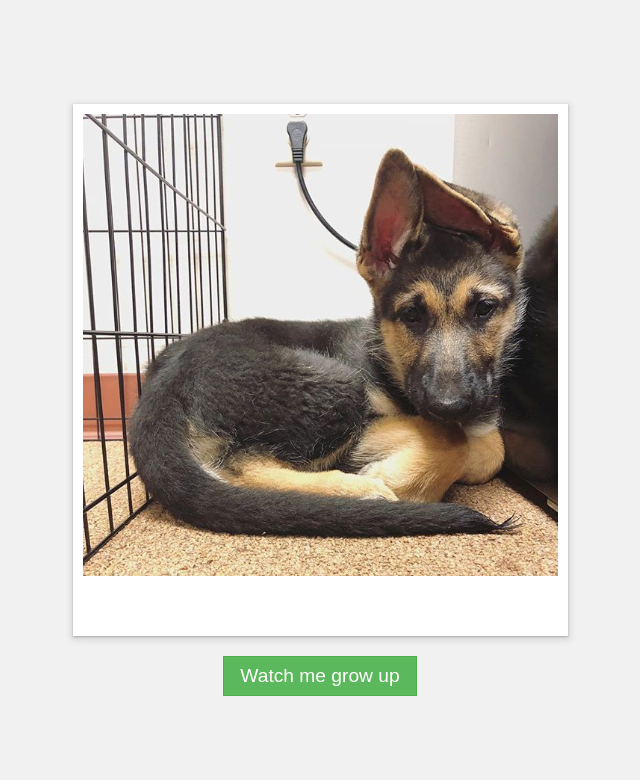
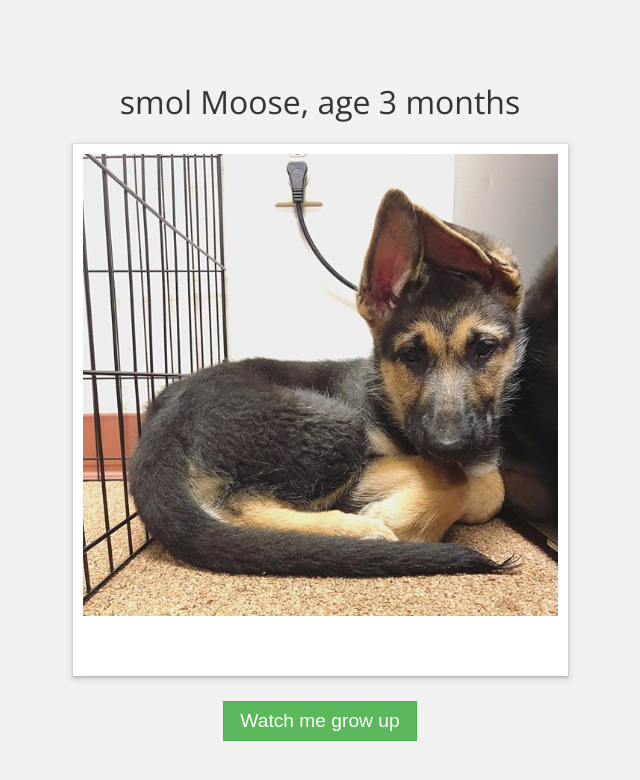
Before and after one commit to jacobsowles/react-context-api-demo, a React (Create React App) app: page / in a window 1280 px wide. Shown: the top 780 px of the page, without its empty margins (320-960 px from the left). Built offline with nearby package versions, Linux system fonts and the light colour scheme.

Commit message:
feat: add image caption

```diff
--- a/src/components/ThemeIndicator/ThemeIndicator.css
+++ b/src/components/ThemeIndicator/ThemeIndicator.css
@@ -1,4 +1,12 @@
 .theme-indicator {
+  text-align: center;
+}
+
+.theme-indicator h1 {
+  font-weight: 300;
+}
+
+.theme-indicator img {
   background: #ffffff;
   box-shadow: 0 1px 2px 0 rgba(60, 64, 67, 0.3),
     0 2px 6px 2px rgba(60, 64, 67, 0.15);
--- a/src/components/ThemeIndicator/ThemeIndicator.js
+++ b/src/components/ThemeIndicator/ThemeIndicator.js
@@ -3,12 +3,19 @@ import React from "react";
 import withTheme from "../../withTheme";
 import "./ThemeIndicator.css";
 
-const ThemeIndicator = ({ themeContext }) => (
-  <img
-    alt={`${themeContext.name} puppy`}
-    className="theme-indicator"
-    src={`./${themeContext.name}-puppy.png`}
-  />
-);
+const ThemeIndicator = ({ themeContext }) => {
+  return (
+    <div className="theme-indicator">
+      <h1>
+        {themeContext.name} Moose, age{" "}
+        {themeContext.name === "smol" ? "3" : "6"} months
+      </h1>
+      <img
+        src={`./${themeContext.name}-puppy.png`}
+        alt={`${themeContext.name} puppy`}
+      />
+    </div>
+  );
+};
 
 export default withTheme(ThemeIndicator);
--- a/src/index.css
+++ b/src/index.css
@@ -2,6 +2,7 @@
 
 body {
   background: #f1f1f1;
+  color: #333333;
   font-family: "Open Sans", sans-serif;
   margin: 0;
   padding: 0;
```
